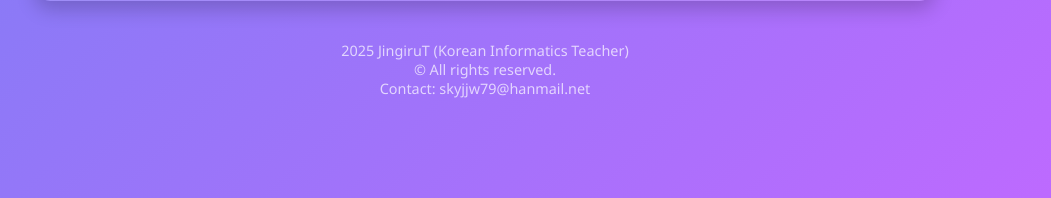
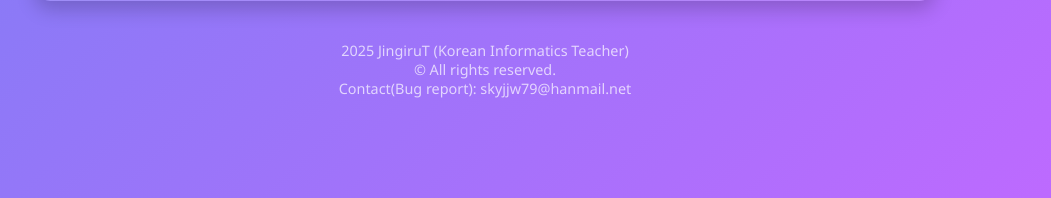
Before and after one commit to jingiru/PythonTypingMaster, a Flask app: page / in a window 1280 px wide. Shown: the part 602-800 px from the top of the page, without its empty margins (155-1206 px from the left). Run offline with Flask 3, Linux system fonts and the light colour scheme; some web fonts are replaced.

Commit message:
타이틀 수정

```diff
--- a/templates/index.html
+++ b/templates/index.html
@@ -5,7 +5,7 @@
   <link href="https://cdn.jsdelivr.net/gh/webfontworld/d2coding/D2Coding.css" rel="stylesheet">
   <meta charset="UTF-8">
   <meta name="viewport" content="width=device-width, initial-scale=1.0">
-  <title>Python Typing Practice</title>
+  <title>Python Typing Master</title>
   <link rel="stylesheet" href="{{ url_for('static', filename='style.css') }}">
 </head>
 <body>
@@ -44,7 +44,7 @@
   <footer>
     <p>2025 JingiruT (Korean Informatics Teacher)</p>
     <p>&copy; All rights reserved.</p>
-    <p>Contact: skyjjw79@hanmail.net</p>
+    <p>Contact(Bug report): skyjjw79@hanmail.net</p>
   </footer>
 
   <script src="{{ url_for('static', filename='script.js') }}"></script>
```
